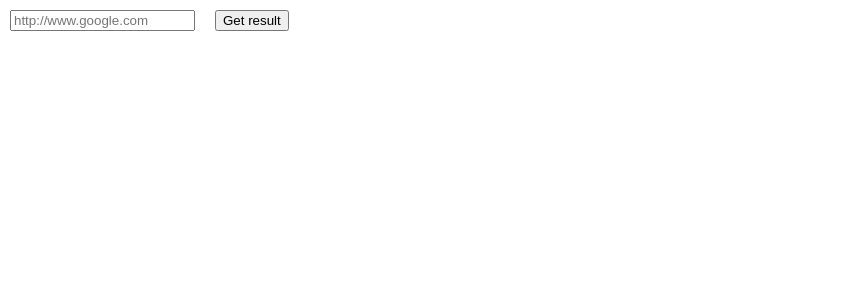
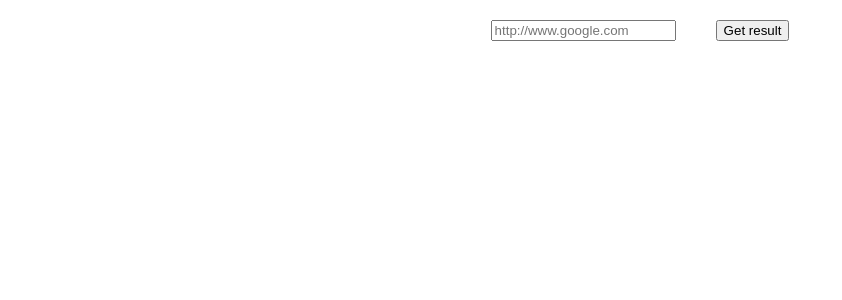
Before and after one commit to isadag/demo-crawler-ui, a React (Create React App) app: page / in a window 1280 px wide. Shown: the top 300 px of the page, without its empty margins (0-842 px from the left). Built offline with nearby package versions, Linux system fonts and the light colour scheme.

Commit message:
Add http protocol if missing in input. Minor styling tweak.

```diff
--- a/src/App.css
+++ b/src/App.css
@@ -3,11 +3,10 @@ h1 {
 }
 
 input {
-  margin: 10px;
+  margin: 20px;
 }
 
 .container {
-  margin: 50px;
   width: 100%;
 }
 
--- a/src/components/pageResultWrapper.js
+++ b/src/components/pageResultWrapper.js
@@ -7,6 +7,13 @@ function PageResultWrapper() {
     const [isLoading, setIsLoading] = useState(false);
     const [status, setStatus] = useState(null);
     const [pageUrl, setPageUrl] = useState('');
+
+    function addHttpIfMissing(link) {
+        if (link.search(/^http[s]?\:\/\//) == -1) {
+            link = 'http://' + link;
+        }
+        return link;
+    }
 
     const onInputChange = (e) => {
         let url = e.target.value;
@@ -20,7 +27,7 @@ function PageResultWrapper() {
         if (pageUrl == null || pageUrl === '') {
             setPageUrl('http://www.google.com');
         }
-        getPageFromCrawler(pageUrl);
+        getPageFromCrawler(addHttpIfMissing(pageUrl));
     }
 
     const getPageFromCrawler = (url) => {
@@ -59,7 +66,7 @@ function PageResultWrapper() {
             );
         } else {
             return (
-                <Form onSubmit={onSubmit} onChange={onInputChange} />
+                <Form className="center" onSubmit={onSubmit} onChange={onInputChange} />
             );
         }
     }
```
